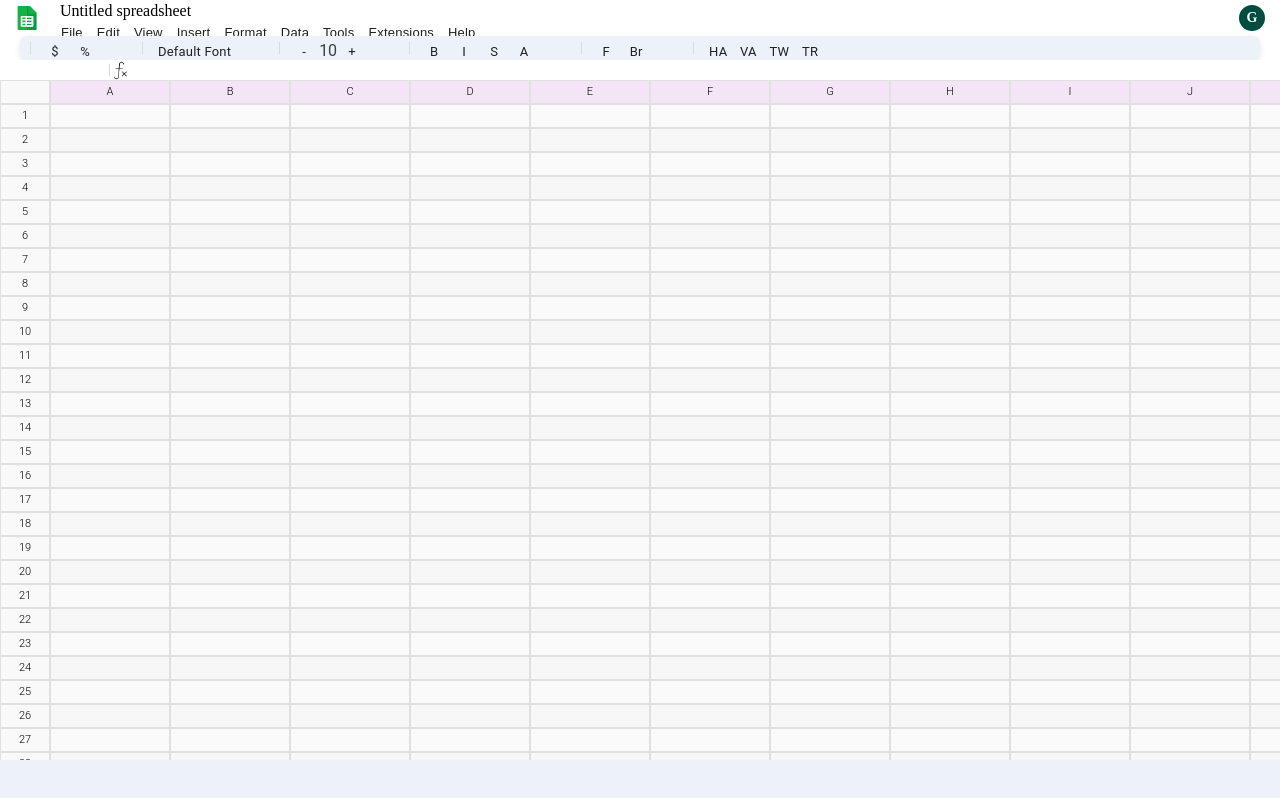
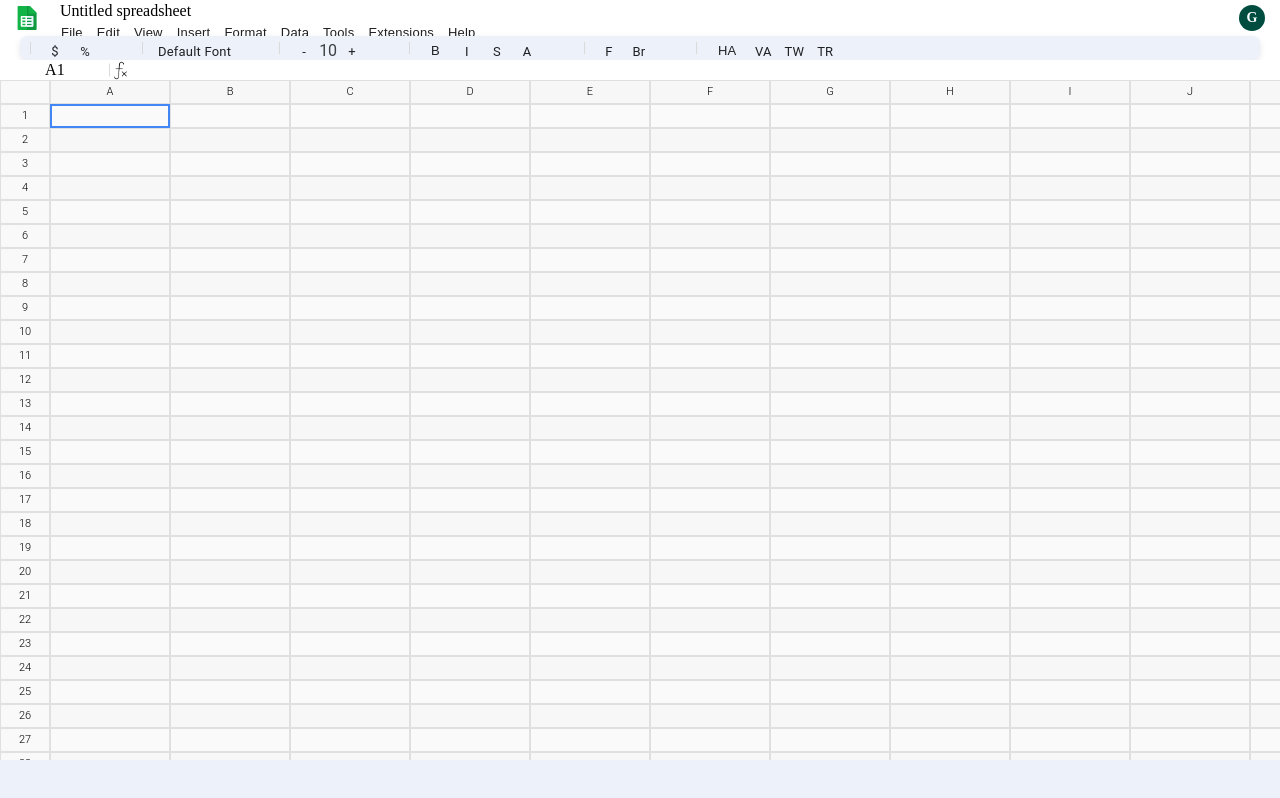
Before and after one commit to gnanamoorthy-g/sheets, a React (Vite) app: page / in a window 1280 px wide. Built offline with nearby package versions, Linux system fonts and the light colour scheme.

Commit message:
cell style utilities added -- bold

```diff
--- a/src/components/cell.css
+++ b/src/components/cell.css
@@ -7,13 +7,12 @@
     white-space: nowrap;
 }
 
-.cell_container:focus {
+.cell-active {
     outline: 2px solid #4285f4;
     outline-offset: -2px;
 }
 
 .cell_container:hover {
-    background-color: #f7f7f7;
     cursor: pointer;
 }
 
@@ -22,3 +21,7 @@
     left: 0;
     background-color: #f9f9f9;
 }
+
+.active-cell-xy-pointer{
+    background-color: #e3f2fd !important;
+}
--- a/src/components/cell.jsx
+++ b/src/components/cell.jsx
@@ -1,10 +1,69 @@
+import { useContext ,useEffect, useState} from "react";
+import { SpreadsheetContext } from "../spreadsheetContext";
+import { get_xy_pointer_cells } from "../utils";
 import "./cell.css";
 
-function CellNode({cell}){
-    const {value, isEditable,style} = cell;
-    return(
-        <div className="cell_container" contentEditable={isEditable} tabIndex={0} style={style}>{value}</div>
-    )
+function CellNode({ cell }) {
+    const { value, isEditable, style , styleAttributes } = cell;
+
+    const [cellState,setCellState] = useState({});
+
+    const {
+        document,
+        setContext,
+        document: { activeSheet },
+    } = useContext(SpreadsheetContext);
+
+    const isActive = cell.id === activeSheet.activeCell?.id;
+    let { x_pointer, y_pointer} = cellState;
+    const user_applied_styles = buildStylesFromStyleAttr(styleAttributes);
+    const cellStyles = {...style,...user_applied_styles};
+    let cellClasses = cell.cellClasses || [];
+    setCellClasses(isActive,cellClasses);
+    const classNames = (cellClasses || []).join(' ');
+
+    const onFocus = (e) => {
+        activeSheet.setActiveCell(cell);
+        // x_pointer.addClass('active-cell-xy-pointer');
+        // y_pointer.addClass('active-cell-xy-pointer');
+        setContext({ ...document });
+    }
+
+    function setCellClasses(isActive, cellClasses = []){
+        if(isActive){
+            cellClasses = cell.addClass("cell-active");
+            // x_pointer.addClass('active-cell-xy-pointer');
+            // y_pointer.addClass('active-cell-xy-pointer');
+        }else{
+            cellClasses = cell.removeClass("cell-active");
+            // x_pointer?.removeClass("active-cell-xy-pointer");
+            // y_pointer?.removeClass("active-cell-xy-pointer");
+        };
+    };
+
+    function buildStylesFromStyleAttr(styleAttributes){
+        let styleObject = {};
+        if(styleAttributes?.isBold) styleObject["fontWeight"] =  "bold";
+        return styleObject;
+    }
+
+    useEffect(()=>{
+        let [x_pointer,y_pointer] = get_xy_pointer_cells(activeSheet,cell);
+        setCellState({ x_pointer, y_pointer});
+    },[]);
+
+    return (
+        <div
+            className={`cell_container ${classNames}`}
+            contentEditable={isEditable}
+            tabIndex={0}
+            style={cellStyles}
+            onFocus={onFocus}
+
+        >
+            {value}
+        </div>
+    );
 }
 
 export default CellNode;
--- a/src/components/grid.jsx
+++ b/src/components/grid.jsx
@@ -5,9 +5,11 @@ import "./grid.css";
 
 
 function Grid(){
-    const { document } = useContext(SpreadsheetContext);
-    const { activeSheet } = document;
-    const { rows } = activeSheet;
+    const {
+        document ,
+        document : { activeSheet }
+    } = useContext(SpreadsheetContext);
+    const rows = activeSheet.rows || [];
 
     return(
         <div id="container" className="root_container" spellCheck={false}>{rows.map(row => <RowNode key={row.id} row={row}/>)}</div>
--- a/src/components/rangeSelector.jsx
+++ b/src/components/rangeSelector.jsx
@@ -1,8 +1,13 @@
+import { useContext } from "react";
+import { SpreadsheetContext } from "../spreadsheetContext";
 import "./rangeSelector.css";
 
 function RangeSelector(){
+    const { document } = useContext(SpreadsheetContext);
+    const { activeSheet } = document;
+
     return(
-        <div className="range-selector"></div>
+        <div className="range-selector">{activeSheet?.activeCell?.address || ''}</div>
     )
 }
 
--- a/src/components/row.css
+++ b/src/components/row.css
@@ -16,10 +16,14 @@
     top: 0;
 }
 
-.row-header{
+.row-focused{
+    background-color: #e3f2fd;
+}
+
+/* .row-header{
     background-color: #f3e5f5;
 }
 
-.row-focused{
-    background-color: #e3f2fd;
-}
+.row-header:hover{
+    background-color: #e8d2ef;
+} */
--- a/src/components/sheet.utilities.css
+++ b/src/components/sheet.utilities.css
@@ -50,3 +50,7 @@
     background-color: #DADADA; /* Border color */
     transform: translateY(-50%); /* Center the border vertically */
 }
+
+.btn_selected{
+    background-color: cadetblue;
+}
--- a/src/components/sheet.utilities.jsx
+++ b/src/components/sheet.utilities.jsx
@@ -1,41 +1,64 @@
+import { useContext ,useEffect, useState} from "react";
+import { SpreadsheetContext } from "../spreadsheetContext";
 import "./sheet.utilities.css";
 
 function SheetUtilities() {
-    const tools = []
+    const {
+        document,
+        setContext,
+        document: { activeSheet },
+    } = useContext(SpreadsheetContext);
+
+    const activeCell = activeSheet.activeCell;
+    const cellStyleAttributes = activeCell?.styleAttributes;
+    const isBold = cellStyleAttributes?.isBold;
+
+    const onBtnClick = (e) => {
+        let {name, value} = e.target;
+        cellStyleAttributes[name] = !cellStyleAttributes[name];
+        setContext({ ...document });
+    }
+
     return (
         <div className="utilities_panel">
             <div className="utilities_section">
                 <div id="currency" className="utility_btn">$</div>
-                <div id="currency" className="utility_btn">%</div>
+                <div id="percentage" className="utility_btn">%</div>
             </div>
 
             <div className="utilities_section">
-                <div id="currency" className="utility_btn">Default Font</div>
+                <div id="font" className="utility_btn">Default Font</div>
             </div>
 
             <div className="utilities_section">
-                <div id="currency" className="utility_btn">-</div>
-                <div id="currency" className="">10</div>
-                <div id="currency" className="utility_btn">+</div>
+                <div id="fontSize_decrease" className="utility_btn">-</div>
+                <div id="fontSizeInput" className="">10</div>
+                <div id="fontSizeIncrease" className="utility_btn">+</div>
             </div>
 
             <div className="utilities_section">
-                <div id="currency" className="utility_btn">B</div>
-                <div id="currency" className="utility_btn">I</div>
-                <div id="currency" className="utility_btn">S</div>
-                <div id="currency" className="utility_btn">A</div>
+                <button
+                    id="bold"
+                    name="isBold"
+                    value={isBold}
+                    className={`utility_btn ${isBold && "btn_selected"}`}
+                    onClick={onBtnClick}
+                >B</button>
+                <div id="italic" className="utility_btn">I</div>
+                <div id="strikethrough" className="utility_btn">S</div>
+                <div id="textColor" className="utility_btn">A</div>
             </div>
 
             <div className="utilities_section">
-                <div id="currency" className="utility_btn">F</div>
-                <div id="currency" className="utility_btn">Br</div>
+                <div id="fillColor" className="utility_btn">F</div>
+                <div id="border" className="utility_btn">Br</div>
             </div>
 
             <div className="utilities_section">
-                <div id="currency" className="utility_btn">HA</div>
-                <div id="currency" className="utility_btn">VA</div>
-                <div id="currency" className="utility_btn">TW</div>
-                <div id="currency" className="utility_btn">TR</div>
+                <button id="horizontalAlign" className="utility_btn">HA</button>
+                <div id="verticalAlign" className="utility_btn">VA</div>
+                <div id="textWrap" className="utility_btn">TW</div>
+                <div id="textRotation" className="utility_btn">TR</div>
             </div>
         </div>
     )
--- a/src/types/cell.js
+++ b/src/types/cell.js
@@ -7,9 +7,36 @@ class Cell{
         this.isEditable = this.setIsEditableOnInit();
         this.isFocused = false;
         this.value = this.setDefaultValueToCell();
-        this.style = { height : "calc(100% - 6px)", width : (this.column.width -6)};// -6 to offset for padding and border
+        this.style = { height : "calc(100% - 6px)", width : (this.column.width -6)};// -6 to offset for padding and border;
+        this.styleAttributes = {
+            isBold :  false,
+            isItalic : false,
+            fontSize : 10,
+            font : 'Roboto',
+            isHorizontallyAligned : false,
+            isVerticallyAligned : false,
+            color : "#000000",
+            backgroundColor  : 'transparent',
+        };
         this.formula = {};
+        this.cellClasses = [];
+        this.address = this.column.name + this.row.id;
         this.initCellStyle();
+    }
+
+    addClass(className){
+        if(!className) return this.cellClasses;
+        if(!this.cellClasses.includes(className)){
+            this.cellClasses.push(className);
+        }
+        return this.cellClasses;
+    }
+
+    removeClass(className){
+        if(!className) return this.cellClasses;
+        if(!this.cellClasses.includes(className)) return this.cellClasses;
+        this.cellClasses = this.cellClasses.filter(cls => cls !== className);
+        return this.cellClasses
     }
 
     setIsEditable(isEditable = true){
@@ -38,6 +65,13 @@ class Cell{
         let currentStyle = this.style;
         let defaultStyle = this.getDefaultStyle();
         this.style = Object.assign({},currentStyle,defaultStyle);
+        if(this.isHeaderCell) this.cellClasses.push('headerCell');
+    }
+
+    setStyleAttribute(attr, value){
+        if(!attr || !value) return this.styleAttributes;
+        this.styleAttributes[attr] = value;
+        return this.styleAttributes;
     }
 }
 
--- a/src/types/worksheet.js
+++ b/src/types/worksheet.js
@@ -14,7 +14,7 @@ class WorkSheet {
         this.columns = this.getDefaultColumns();
         this.rows = this.getDefaultRows();
         this.cells = this.createCellsOnInit();
-        this.activeCell = null;
+        this.activeCell = this.setActiveCell(this.cells[1][1]);
         this.activeRange = null;
         this.worksheetIndex = sheetIndex;
         this.worksheetName = `Sheet ${sheetIndex+1}`;
@@ -50,6 +50,7 @@ class WorkSheet {
     setActiveCell(cell = null) {
         if (!cell) return;
         this.activeCell = cell;
+        return this.activeCell;
     }
 
     setWorksheetName(name){
--- /dev/null
+++ b/src/utils.js
@@ -0,0 +1,7 @@
+export const get_xy_pointer_cells = (sheet = null,activeCell = null)=>{
+    if(!sheet || !activeCell) return;
+    let { row , column} = activeCell;
+    let x_pointer = sheet.cells[row.id][0];
+    let y_pointer = sheet.cells[0][column.id +1];
+    return [x_pointer,y_pointer];
+}
```
